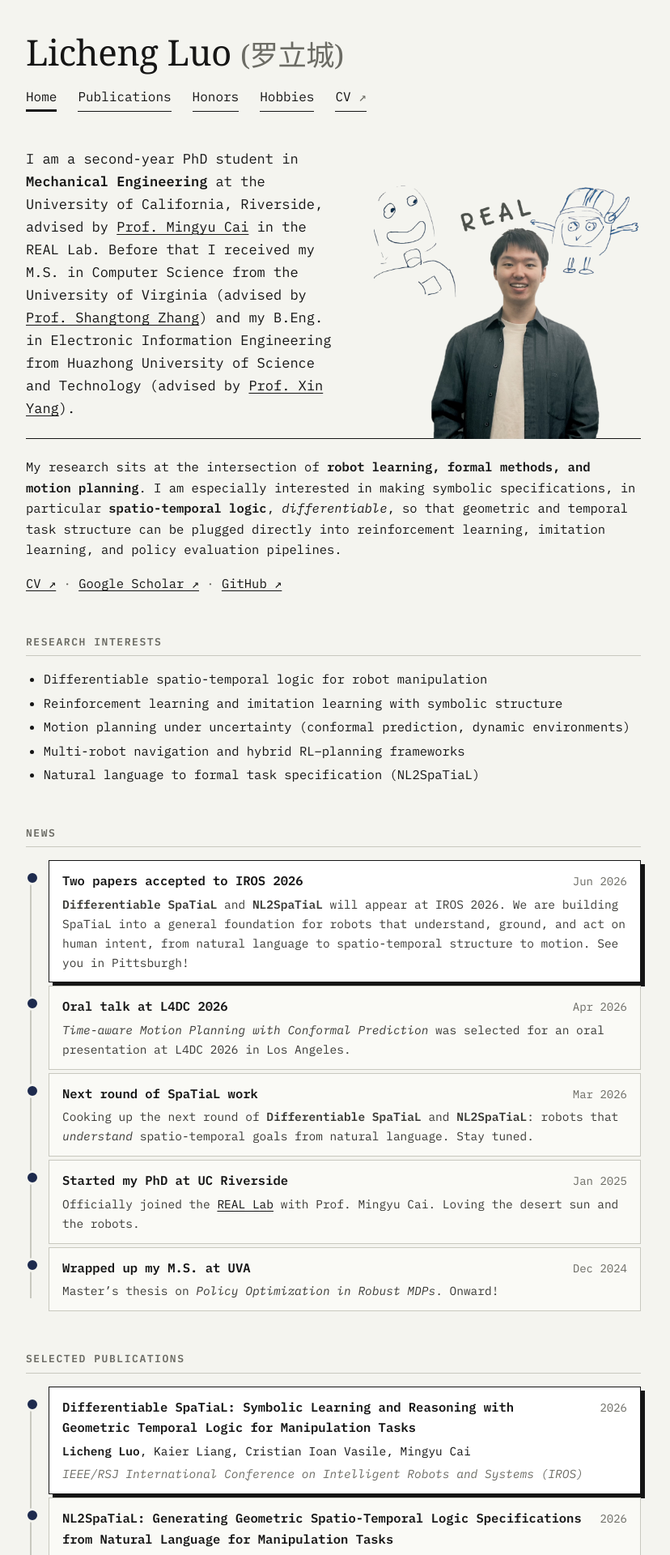
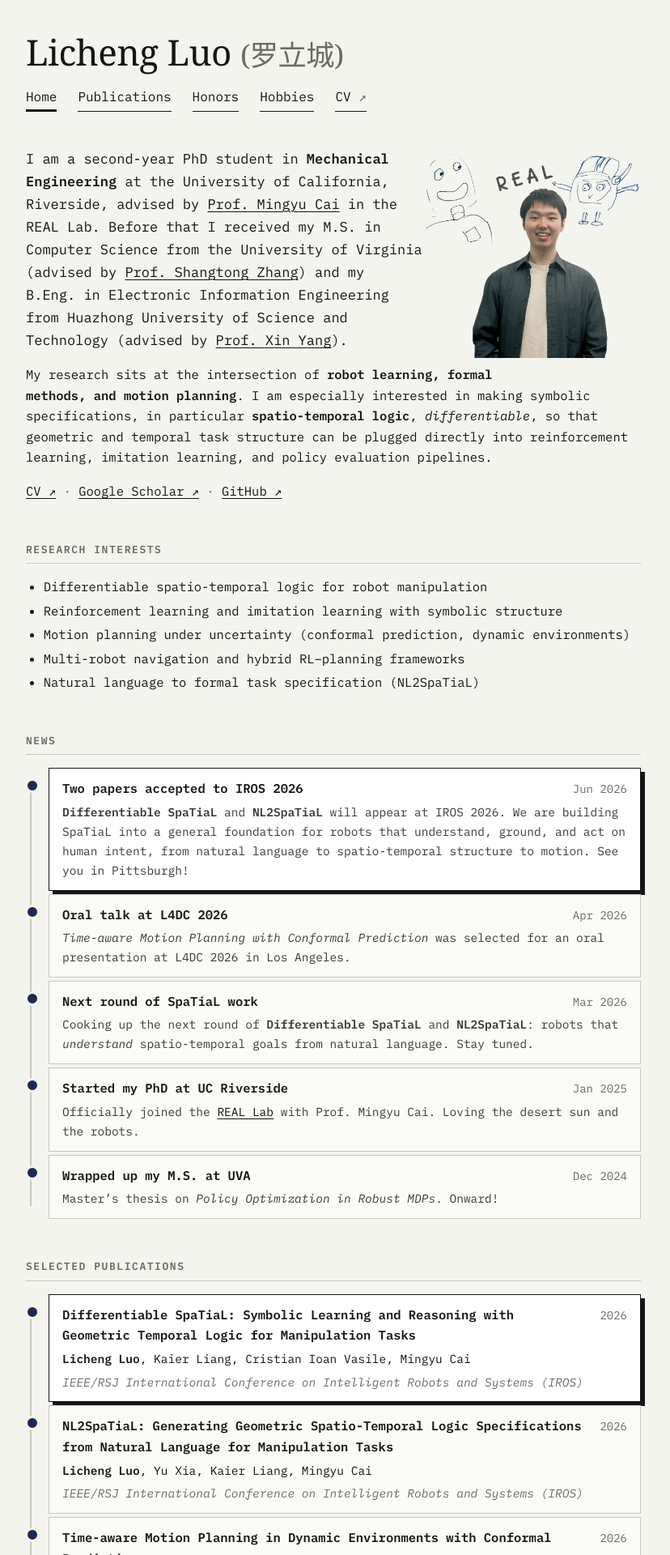
Before and after one commit to plen1lune/plen1lune.github.io, a Jekyll site: the page built from index.md, in a window 1280 px wide. Shown: the top 1920 px of the page at 81% size, without its empty margins (228-1056 px from the left). Built offline with Jekyll 4.4.1, drawn with Linux system fonts in a browser that asks for light colours; some web fonts are replaced.

Commit message:
Embed the portrait in the intro text instead of a hero block
Float the cut-out beside the first paragraphs and let the text wrap
around its silhouette with shape-outside; centre it at a modest size on
phones.

Co-Authored-By: Claude Fable 5.1 <noreply@anthropic.com>
Claude-Session: https://claude.ai/code/session_01Eatzbg6TZrfsAf8E21EAwq

```diff
--- a/assets/css/main.css
+++ b/assets/css/main.css
@@ -83,19 +83,17 @@ code { font-family: inherit; background: #e9e9e2; padding: 0 .3em; }
 .lead { font-size: 17px; }
 .sub { color: var(--muted); }
 
-/* hero: intro text with the cut-out photo standing on a rule */
-.hero {
-  display: grid;
-  grid-template-columns: minmax(0, 1fr) 330px;
-  column-gap: 36px;
-  align-items: end;
-  border-bottom: 1px solid var(--line-strong);
-  margin-bottom: 1.4rem;
+/* photo embedded in the text: floated, text wraps around its silhouette */
+.inline-photo {
+  float: right;
+  width: 265px;
+  margin: 6px 0 10px 24px;
+  shape-outside: url("/images/licheng-cutout.png");
+  shape-image-threshold: 0.25;
+  shape-margin: 16px;
 }
-.hero-text { padding-bottom: 1.4rem; min-width: 0; }
-.hero-text p:last-child { margin-bottom: 0; }
-.hero-photo { margin: 0; align-self: end; }
-.hero-photo img { display: block; width: 100%; height: auto; margin-bottom: -1px; }
+.inline-photo img { display: block; width: 100%; height: auto; }
+.site-main h2 { clear: both; }
 
 /* ---------- timeline ---------- */
 .timeline { list-style: none; margin: 0 0 1.5rem; padding: 0 0 0 28px; position: relative; }
@@ -147,10 +145,7 @@ code { font-family: inherit; background: #e9e9e2; padding: 0 .3em; }
   .site-header { padding-top: 28px; }
   .site-title { font-size: 34px; }
   .site-nav { gap: 4px 18px; margin-bottom: 32px; font-size: 15px; }
-  .hero { grid-template-columns: 1fr; }
-  .hero-photo { order: -1; width: 82%; max-width: 360px; margin: 0 auto; }
-  .hero-text { padding-top: 1.2rem; padding-bottom: 1.2rem; border-top: 1px solid var(--line-strong); }
-  .hero { border-bottom: 1px solid var(--line); }
+  .inline-photo { float: none; width: 62%; max-width: 300px; margin: 0 auto 1.1rem; shape-outside: none; }
   .card-head { flex-direction: column; gap: 2px; }
   .kv li { grid-template-columns: 1fr; gap: 0; }
   .timeline { padding-left: 22px; }
--- a/index.md
+++ b/index.md
@@ -3,16 +3,10 @@ title: Home
 permalink: /
 ---
 
-<div class="hero">
-<div class="hero-text" markdown="1">
+<figure class="inline-photo"><img src="/images/licheng-cutout.png" alt="Licheng Luo in front of a whiteboard with two robot doodles and the word REAL" width="1000" height="958"></figure>
 
 I am a second-year PhD student in **Mechanical Engineering** at the University of California, Riverside, advised by [Prof. Mingyu Cai](https://sites.google.com/view/ucr-real/home) in the REAL Lab. Before that I received my M.S. in Computer Science from the University of Virginia (advised by [Prof. Shangtong Zhang](https://shangtongzhang.github.io/)) and my B.Eng. in Electronic Information Engineering from Huazhong University of Science and Technology (advised by [Prof. Xin Yang](https://sites.google.com/view/xinyang/home)).
 {: .lead}
-
-
-</div>
-<figure class="hero-photo"><img src="/images/licheng-cutout.png" alt="Licheng Luo in front of a whiteboard with two robot doodles and the word REAL" width="1000" height="958"></figure>
-</div>
 
 My research sits at the intersection of **robot learning, formal methods, and motion planning**. I am especially interested in making symbolic specifications, in particular **spatio-temporal logic**, *differentiable*, so that geometric and temporal task structure can be plugged directly into reinforcement learning, imitation learning, and policy evaluation pipelines.
 
```
